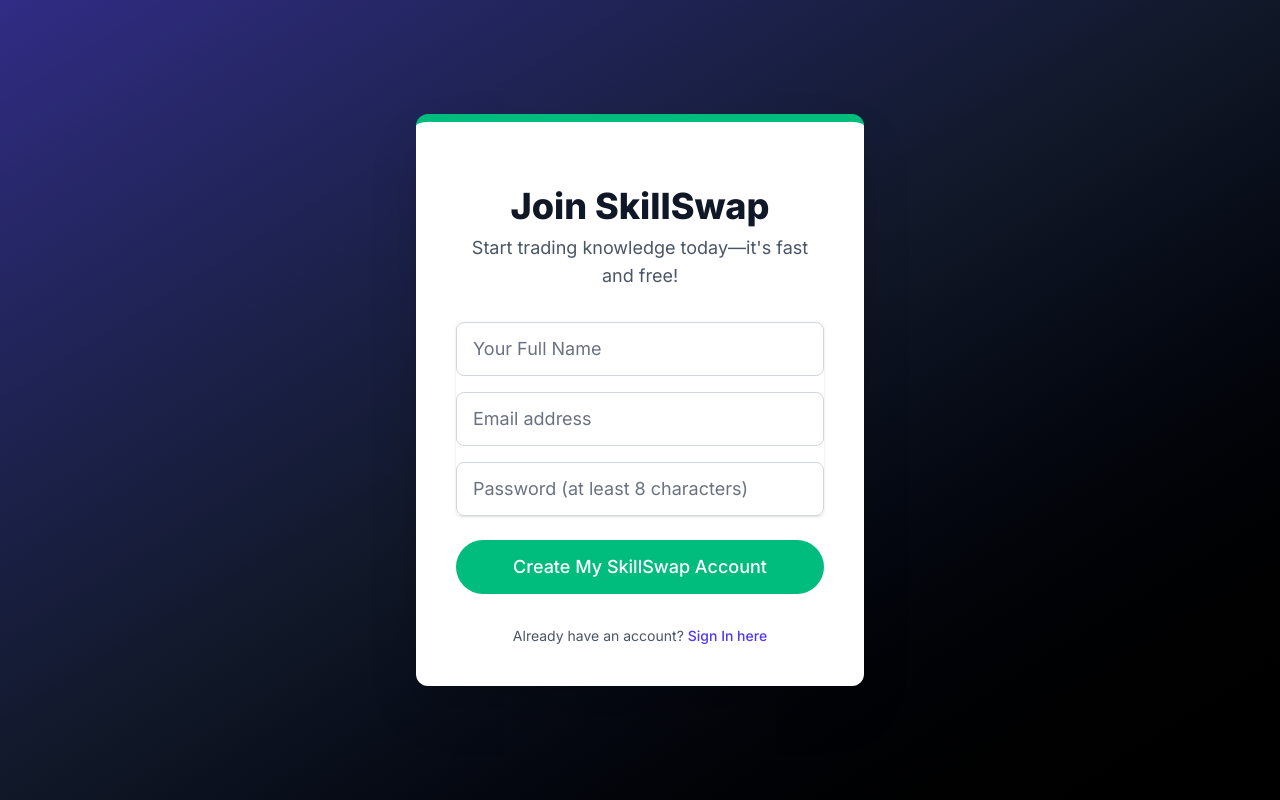
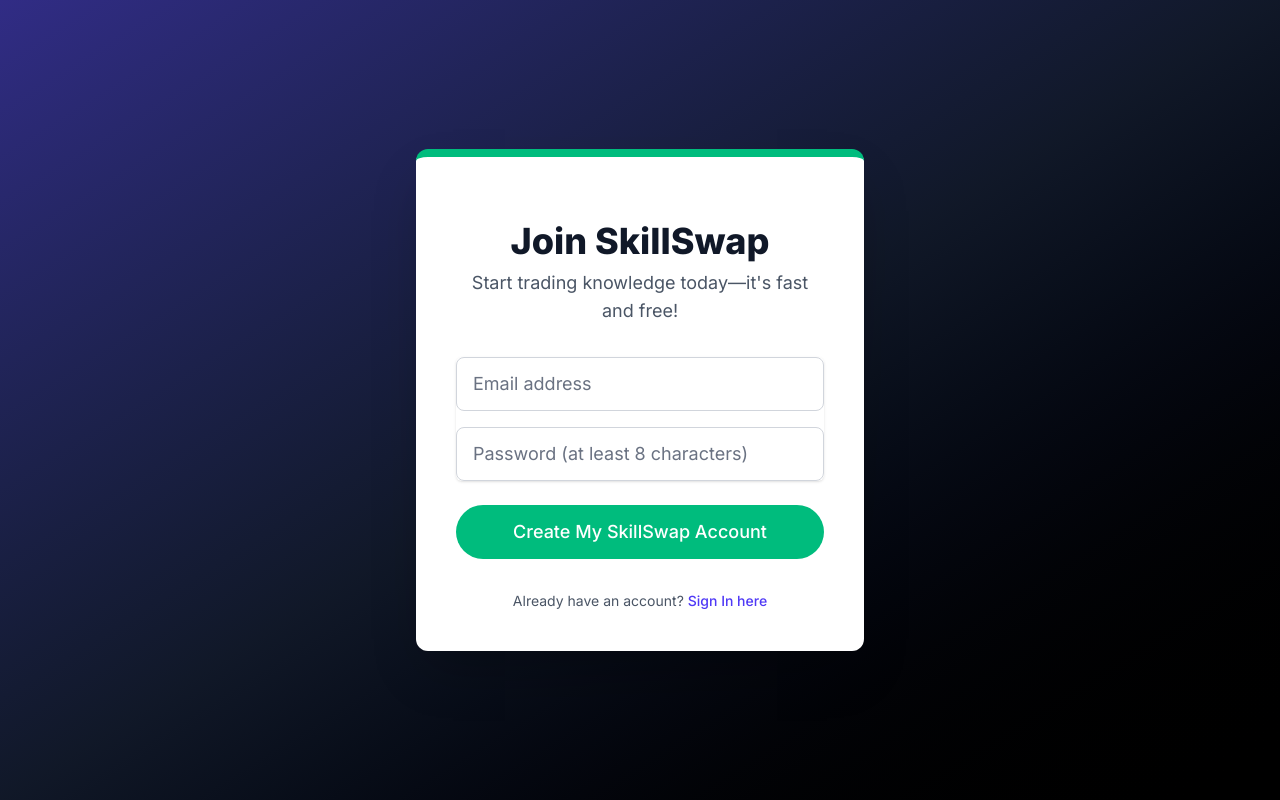
Before and after one commit to shivam-raj12/skill-swap, a Next.js app: page /register in a window 1280 px wide. Built offline with nearby package versions, Linux system fonts and the light colour scheme; no server answers.

Commit message:
FIX: Registration

```diff
--- a/app/register/page.tsx
+++ b/app/register/page.tsx
@@ -25,7 +25,6 @@ const RegisterPage: React.FC = () => {
 
     const [email, setEmail] = useState('');
     const [password, setPassword] = useState('');
-    const [name, setName] = useState('');
 
     const [error, setError] = useState('');
     const [success, setSuccess] = useState('');
@@ -60,8 +59,7 @@ const RegisterPage: React.FC = () => {
             await account.create(
                 ID.unique(),
                 email,
-                password,
-                name
+                password
             );
 
             await account.createEmailPasswordSession(email, password);
@@ -138,21 +136,6 @@ const RegisterPage: React.FC = () => {
                 <form className="mt-8 space-y-6" onSubmit={handleRegister}>
                     <div className="rounded-md shadow-sm space-y-4">
 
-                        {/* Name Input */}
-                        <div>
-                            <label htmlFor="name" className="sr-only">Full Name</label>
-                            <input
-                                id="name"
-                                name="name"
-                                type="text"
-                                required
-                                placeholder="Your Full Name"
-                                value={name}
-                                onChange={(e) => setName(e.target.value)}
-                                className="appearance-none relative block w-full px-4 py-3 border border-gray-300 placeholder-gray-500 text-gray-900 rounded-lg focus:outline-none focus:ring-emerald-500 focus:border-emerald-500 focus:z-10 sm:text-lg transition duration-200"
-                            />
-                        </div>
-
                         <div>
                             <label htmlFor="email" className="sr-only">Email address</label>
                             <input
```
